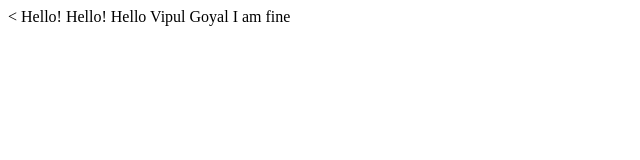
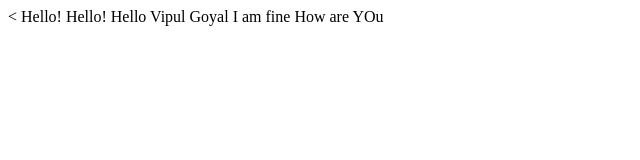
Before and after one commit to Vipul434/Vipul, a plain HTML site: page hello.html in a window 1280 px wide. Shown: the full height of the page, 0-640 px from the left. Drawn offline with Linux system fonts and the light colour scheme.

Commit message:
Fix merge Conflicts

```diff
--- a/hello.html
+++ b/hello.html
@@ -5,6 +5,6 @@
     <title>My Website</title>
   </head>
   <body>
-    Hello! Hello! Hello Vipul Goyal I am fine
+    Hello! Hello! Hello Vipul Goyal I am fine How are YOu
   </body>
 </html>
```
